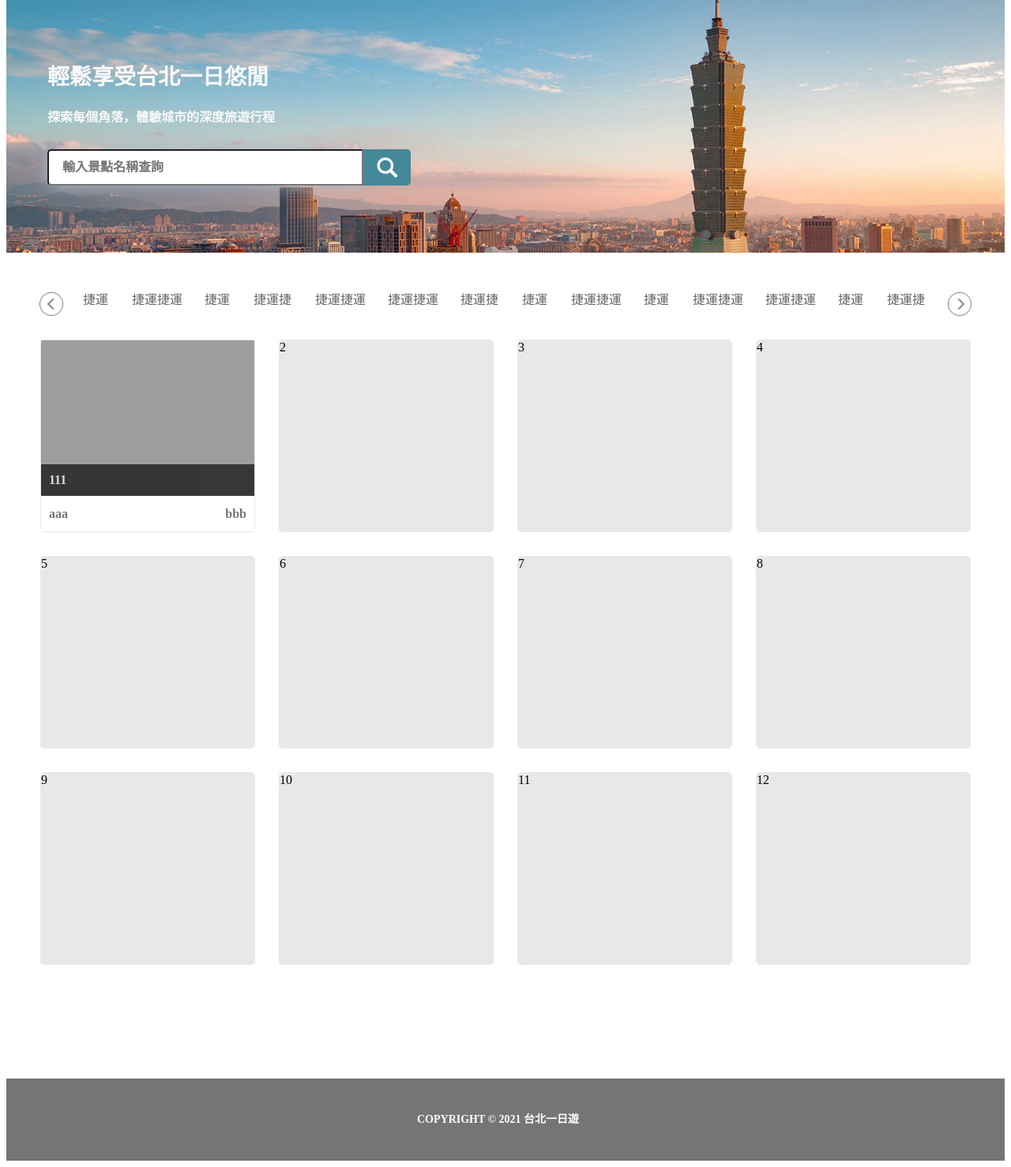
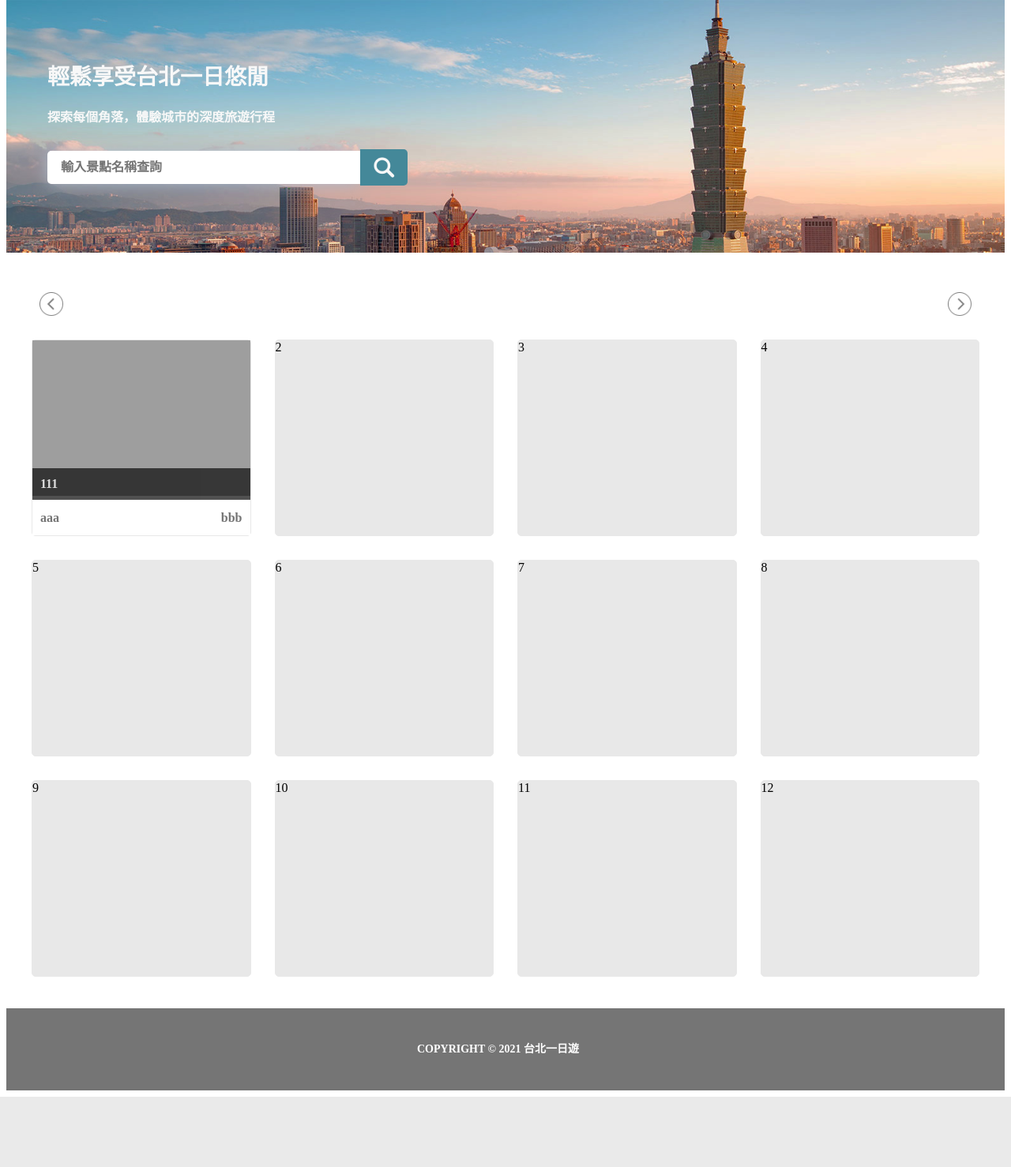
Before and after one commit to c20kyo1827/Taipei-one-day-tour, a Flask app: template templates/index.html in a window 1280 px wide. Shown: the part 62-1540 px from the top of the page at 79% size. After the commit the page ends 1451 px from the top, so only its background shows below. Run offline with Flask 3, Linux system fonts and the light colour scheme; the template is opened without the code that fills it, so the values that code supplies are empty; grey boxes are pictures that could not be loaded.

Commit message:
basic layout index.html

```diff
--- a/app.py
+++ b/app.py
@@ -1,10 +1,12 @@
 from flask import *
 from api.attraction import app_attraction
 from api.mrts import app_mrts
+from flask_cors import CORS
 app=Flask(__name__)
 app.config["JSON_AS_ASCII"]=False
 app.config["TEMPLATES_AUTO_RELOAD"]=True
 app.json.ensure_ascii = False
+CORS(app)
 
 # Pages
 @app.route("/")
--- a/static/css/index.css
+++ b/static/css/index.css
@@ -136,6 +136,7 @@
     width: 392px;
     height: 40px;
 
+    border:0 ;
     border-top-left-radius: 5px;
     border-bottom-left-radius: 5px;
     box-shadow: 0px 0px 20px 0px rgba(170, 187, 204, 1);
@@ -152,9 +153,9 @@
     width: 60px;
     height: 100%;
 
+    border-width: 0px;
     border-top-right-radius: 5px;
     border-bottom-right-radius: 5px;
-    border-width: 0px;
     background-color: #448899;
     background-image: url("../figure/icon_search.png");
     background-position: center center;
@@ -167,7 +168,6 @@
 /*============*/
 .main{
     margin: auto;
-    height: 1046px;
     box-sizing: border-box;
     padding-top: 40px;
     padding-bottom: 40px;
@@ -219,10 +219,11 @@
 }
 
 .main__mrt-element{
-    width: 62px;
+    max-width: 96px;
     height: 24px;
     padding: 5px 15px 5px 15px;
     white-space: nowrap;
+    overflow-wrap: break-word;
 
     text-align: center;
     font-weight: 500;
@@ -231,12 +232,14 @@
     color: #666666;
     line-height: 13.3px;
 
-    /* display: flex; */
+    display: flex;
+    align-items: center;
 }
 
 /* attraction */
 .main__attraction-board{
-    gap: 30px;
+    /* gap: 30px; */
+    gap: 30px 2.5%;
 
     display: flex;
     justify-content: center;
@@ -346,10 +349,12 @@
         width: 1200px;
     }
     .main__attraction-element{
-        min-width: 270px;
-        max-width: 270px;
-        width: 270px;
-        height: 242px;
+        /* min-width: 270px;
+        max-width: 270px; */
+        /* width: 270px; */
+        /* height: 242px; */
+        width: 22%;
+        aspect-ratio: 270 / 242;
     }
     .main__attraction-image{
         height: 197px;
@@ -367,13 +372,15 @@
         width: 100%;
     }
     .main__attraction-element{
-        min-width: 270px;
-        max-width: 270px;
-        width: 270px;
-        height: 242px;
+        /* min-width: 270px;
+        max-width: 270px; */
+        /* width: 270px; */
+        /* height: 242px; */
+        width: 22%;
+        aspect-ratio: 270 / 242;
     }
     .main__attraction-image{
-        height: 197px;
+        /* height: 197px; */
     }
 }
 
@@ -388,8 +395,8 @@
         width: 100%;
     }
     .main__attraction-element{
-        min-width: 322px;
-        max-width: 322px;
+        /* min-width: 322px;
+        max-width: 322px; */
         width: 322px;
         height: 280px;
     }
--- a/templates/index.html
+++ b/templates/index.html
@@ -34,28 +34,7 @@
     <main class="main">
         <div class="main__mrt-list-bar">
             <button type="submit" class="main__mrt-left-button main__mrt-button-setting"></button>
-            <div class="main__mrt-board">
-                <div class="main__mrt-element">捷運</div>
-                <div class="main__mrt-element">捷運捷運</div>
-                <div class="main__mrt-element">捷運</div>
-                <div class="main__mrt-element">捷運捷</div>
-                <div class="main__mrt-element">捷運捷運</div>
-                <div class="main__mrt-element">捷運捷運</div>
-                <div class="main__mrt-element">捷運捷</div>
-                <div class="main__mrt-element">捷運</div>
-                <div class="main__mrt-element">捷運捷運</div>
-                <div class="main__mrt-element">捷運</div>
-                <div class="main__mrt-element">捷運捷運</div>
-                <div class="main__mrt-element">捷運捷運</div>
-                <div class="main__mrt-element">捷運</div>
-                <div class="main__mrt-element">捷運捷</div>
-                <div class="main__mrt-element">test</div>
-                <div class="main__mrt-element">test</div>
-                <div class="main__mrt-element">test4</div>
-                <div class="main__mrt-element">test5</div>
-                <div class="main__mrt-element">test6</div>
-                <div class="main__mrt-element">test7</div>
-            </div>
+            <div class="main__mrt-board"></div>
             <button type="submit" class="main__mrt-right-button main__mrt-button-setting"></button>
         </div>
         <div class="main__attraction-board">
@@ -85,6 +64,6 @@
             COPYRIGHT © 2021 台北一日遊
         </div>
     </footer>
-    <script src="../static/js/index.css"></script>
+    <script src="../static/js/index.js"></script>
 </body>
 </html>
```
Also changed, not shown: static/js/index.js (+37 -4 lines).
